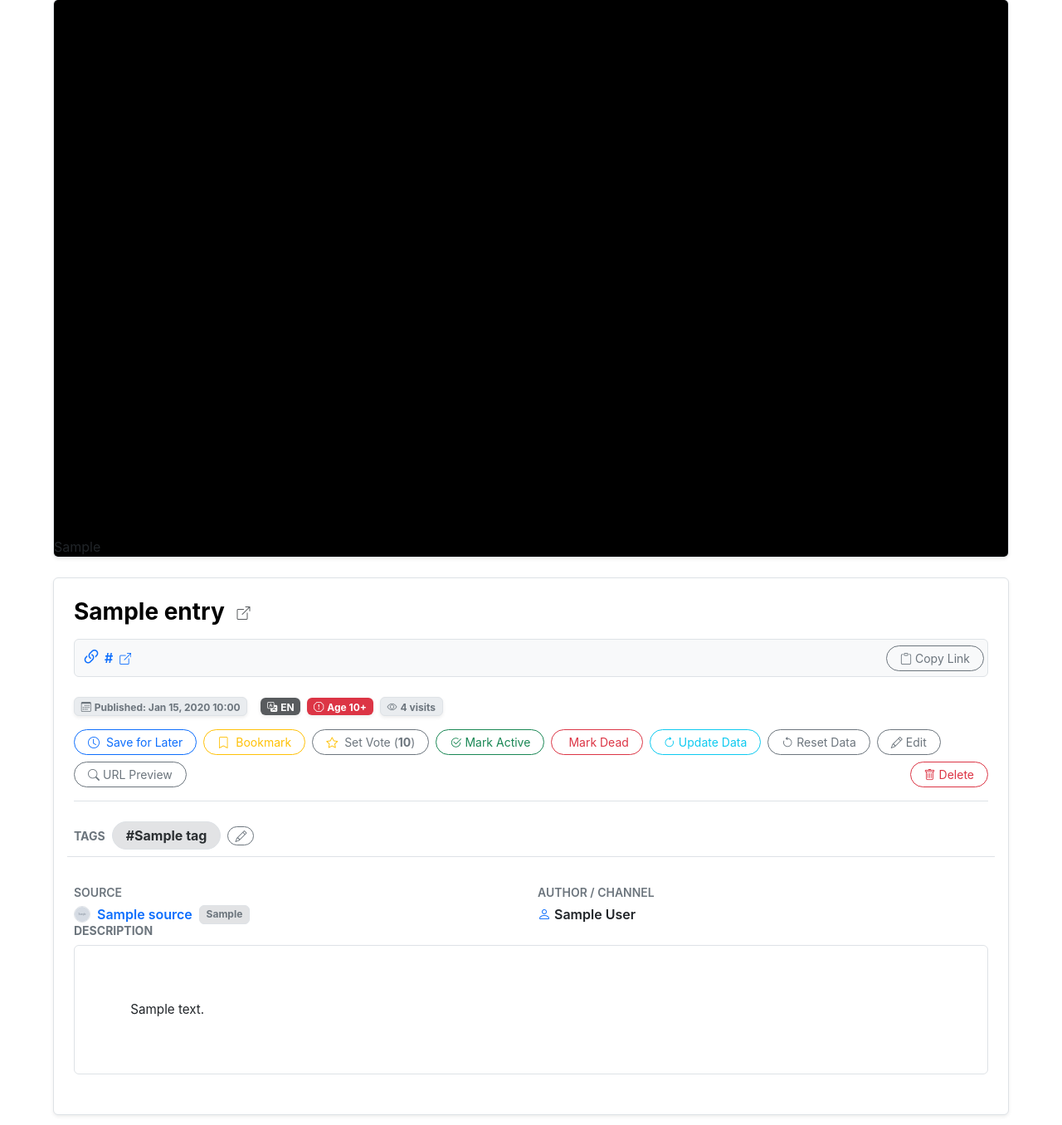
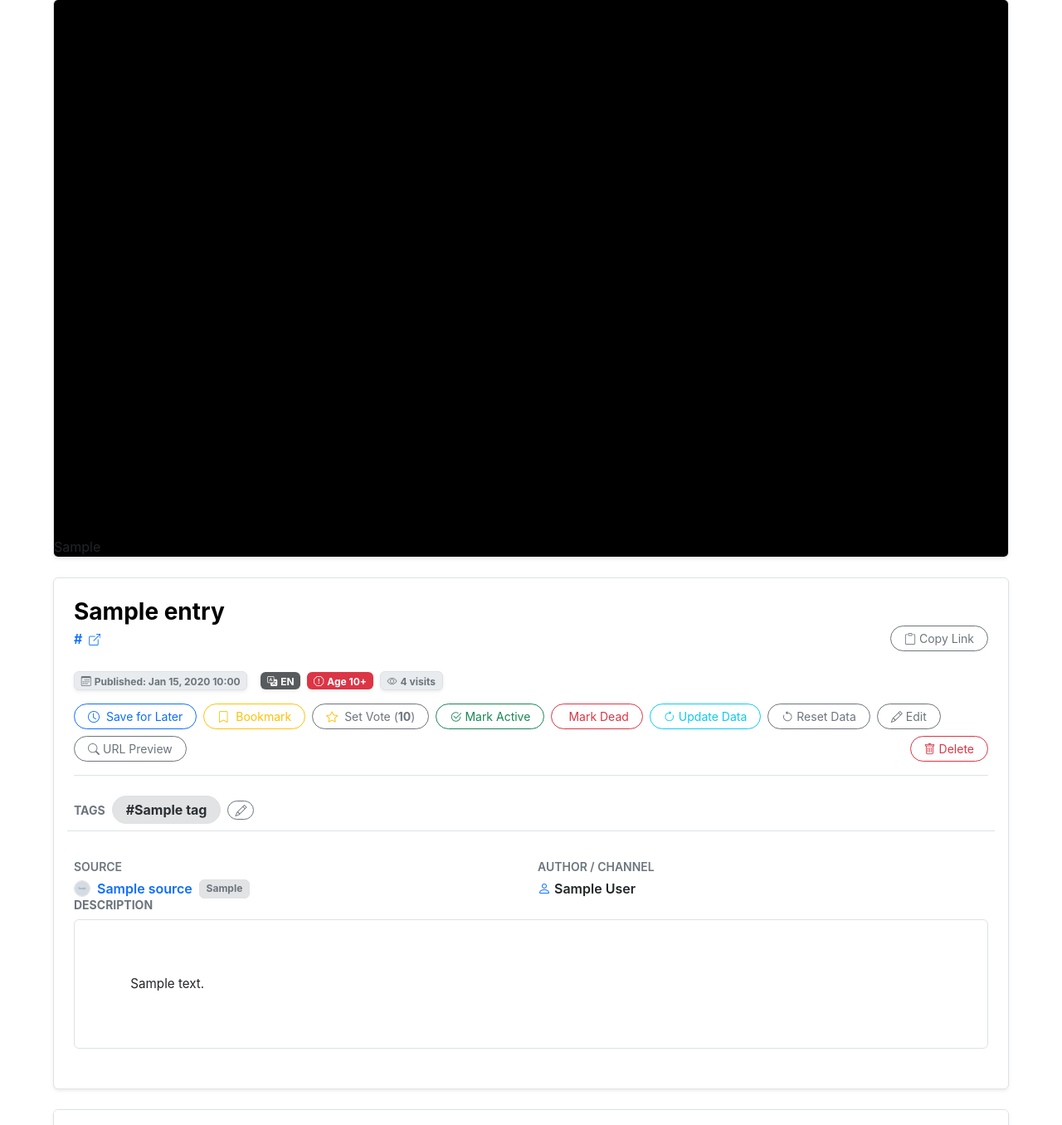
Before and after one commit to rumca-js/yafr_next, a Flask app: template yafr/templates/entries/detail.html in a window 1280 px wide. Shown: the part 161-1517 px from the top of the page at 83% size. Run offline with Flask 3, Linux system fonts and the light colour scheme; the template is opened without the code that fills it: most values are stand-ins (such as "Sample title", 1, 10 or a date in 2020); grey boxes marked "Sample" are stand-in pictures.

Commit message:
Fixed display of link

```diff
--- a/yafr/templates/entries/detail.html
+++ b/yafr/templates/entries/detail.html
@@ -98,7 +98,7 @@
     <div class="card-body p-4">
 
       <!-- Title -->
-      <h1 class="h3 fw-bold mb-3">
+      <h1 class="h3 fw-bold mb-0">
         <a
           href="{{ entry.link }}"
           target="_blank"
@@ -107,13 +107,11 @@
           title="{{ entry.title or entry.link }}"
         >
           {{ entry.title or entry.link }}
-          <i class="bi bi-box-arrow-up-right ms-2 fs-6 text-muted align-middle"></i>
         </a>
       </h1>
 
       <!-- Link URL and Quick Actions -->
-      <div class="d-flex flex-wrap align-items-center gap-1 mb-4 p-1 bg-body-tertiary rounded border">
-        <i class="bi bi-link-45deg fs-4 text-primary ms-1"></i>
+      <div class="d-flex flex-wrap align-items-center gap-1 mb-4 p-0">
         <a
           href="{{ entry.link }}"
           target="_blank"
```
